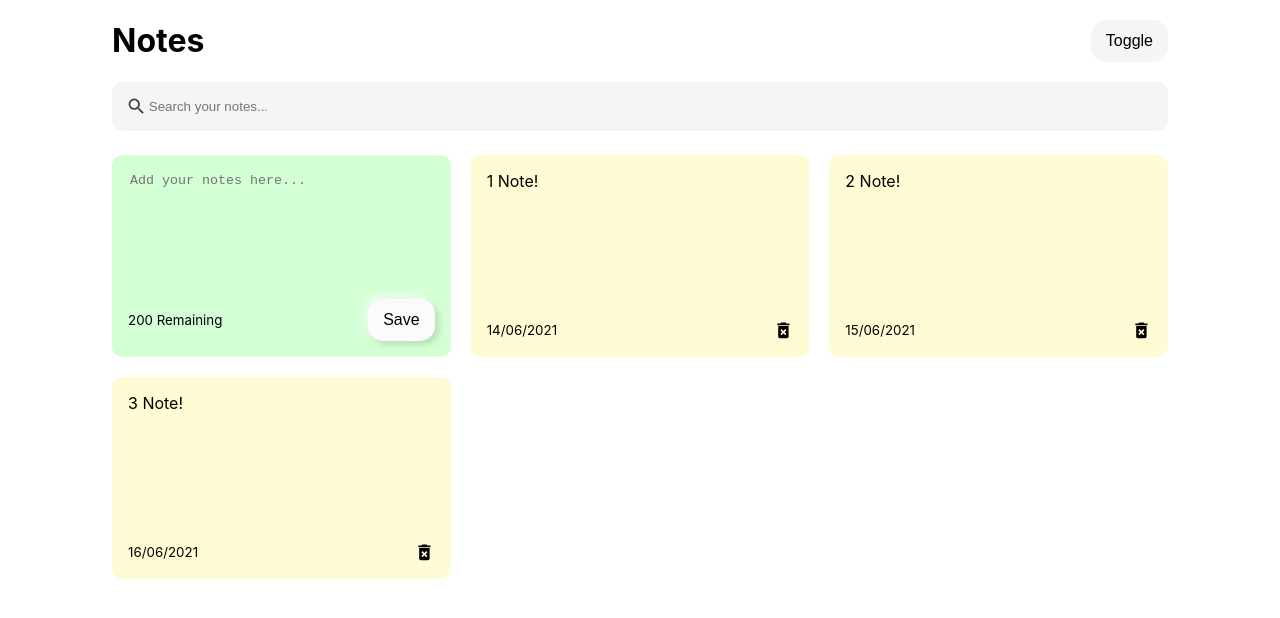
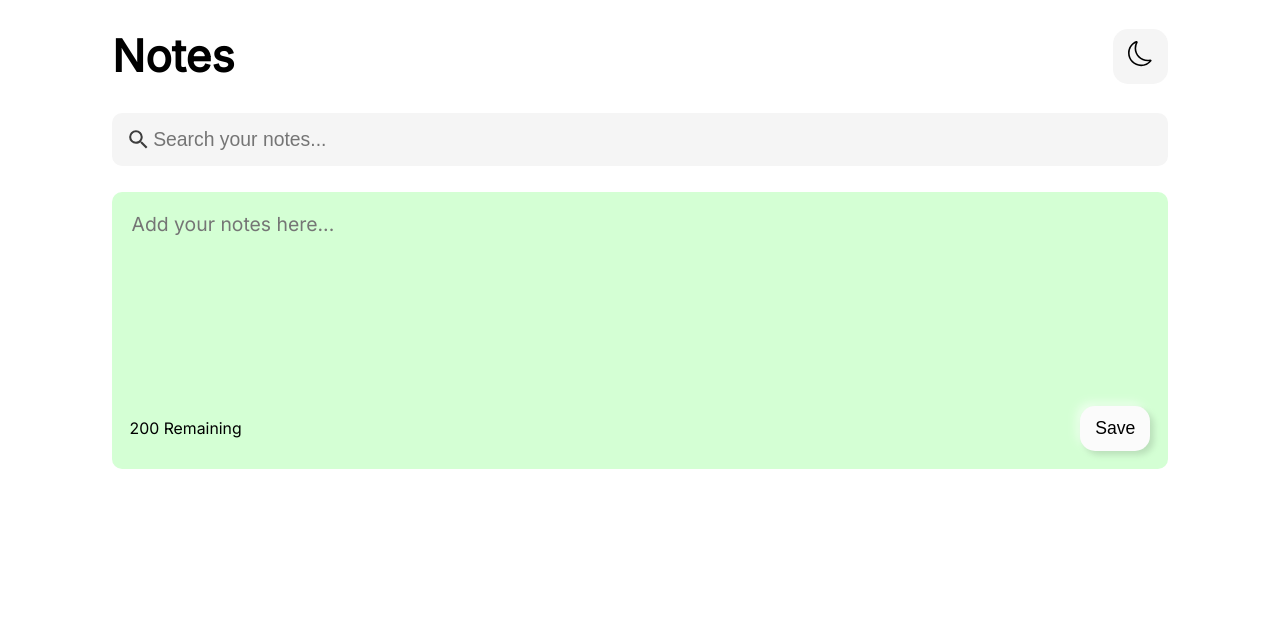
Before and after one commit to imveeru/react-notes, a React (Create React App) app: page / in a window 1280 px wide. Shown: the top 618 px of the page. Built offline with nearby package versions, Linux system fonts and the light colour scheme.

Commit message:
:sparkles: Improved styling.

```diff
--- a/src/App.js
+++ b/src/App.js
@@ -6,23 +6,8 @@
 
 function App() {
 
-  const [notes, setNotes] = useState([
-    {
-      id:nanoid(),
-      text:"1 Note!",
-      date:"14/06/2021"
-    },
-    {
-      id:nanoid(),
-      text:"2 Note!",
-      date:"15/06/2021"
-    },
-    {
-      id:nanoid(),
-      text:"3 Note!",
-      date:"16/06/2021"
-    }
-  ])
+  //Notes Data
+  const [notes, setNotes] = useState([])
 
   //Searching
   const [searchText,setSearchText]=useState('')
@@ -73,7 +58,7 @@
   return (
     <div className={darkMode?'dark-mode':null}>
       <div className="container">
-        <Header handleDarkMode={setDarkMode}/>
+        <Header darkMode={darkMode} handleDarkMode={setDarkMode}/>
         <Search handleSearchNote={setSearchText}/>
         <NotesList
           notes={notes.filter((note)=>
--- a/src/components/Header.js
+++ b/src/components/Header.js
@@ -1,13 +1,15 @@
 import React from 'react'
+import {BsMoon} from 'react-icons/bs'
+import {MdWbSunny} from 'react-icons/md'
 
-function Header({handleDarkMode}) {
+function Header({handleDarkMode,darkMode}) {
     return (
         <div className="header">
             <h1>Notes</h1>
             <button
                 className="togg-btn"
                 onClick={()=>handleDarkMode(previous=>!previous)}
-            >Toggle</button>
+            >{!darkMode?<BsMoon size="1.3em"/>:<MdWbSunny className="sun-icon" size="1.3em"/>}</button>
         </div>
     )
 }
--- a/src/index.css
+++ b/src/index.css
@@ -1,15 +1,22 @@
+@import url('https://fonts.googleapis.com/css2?family=Inter&display=swap');
+
 body {
   margin: 0;
-  font-family: -apple-system, BlinkMacSystemFont, 'Segoe UI', 'Roboto', 'Oxygen',
-    'Ubuntu', 'Cantarell', 'Fira Sans', 'Droid Sans', 'Helvetica Neue',
-    sans-serif;
+  font-family: 'Inter',sans-serif;
   -webkit-font-smoothing: antialiased;
   -moz-osx-font-smoothing: grayscale;
 }
 
-code {
-  font-family: source-code-pro, Menlo, Monaco, Consolas, 'Courier New',
-    monospace;
+h1{
+  font-size:2.5rem;
+}
+
+*{
+  font-size: 1.1rem;
+}
+
+small{
+  font-size:.9rem;
 }
 
 .container {
@@ -33,6 +40,7 @@
   border:none;
   resize:none;
   background:none;
+  font-family:'Inter',sans-serif;
 }
 
 textarea:focus{
@@ -40,7 +48,7 @@
 }
 
 .note{
-  background-color:#fffbd4;
+  background-color:#fffacc;
   border-radius: 10px;
   padding:1rem;
   min-height: 170px;
@@ -89,6 +97,7 @@
 }
 
 .search-input{
+  flex: 1;
   border:none;
   background:none;
 }
@@ -131,3 +140,19 @@
 .dark-mode .search-input{
   color:white;
 }
+
+.dark-mode .note{
+  background-color:#fff68d;
+}
+
+.dark-mode .note.new{
+  background-color:#c2ffc2
+}
+
+.dark-mode .togg-btn{
+  background-color:#505050;
+}
+
+.dark-mode .sun-icon{
+  color:white;
+}
```
